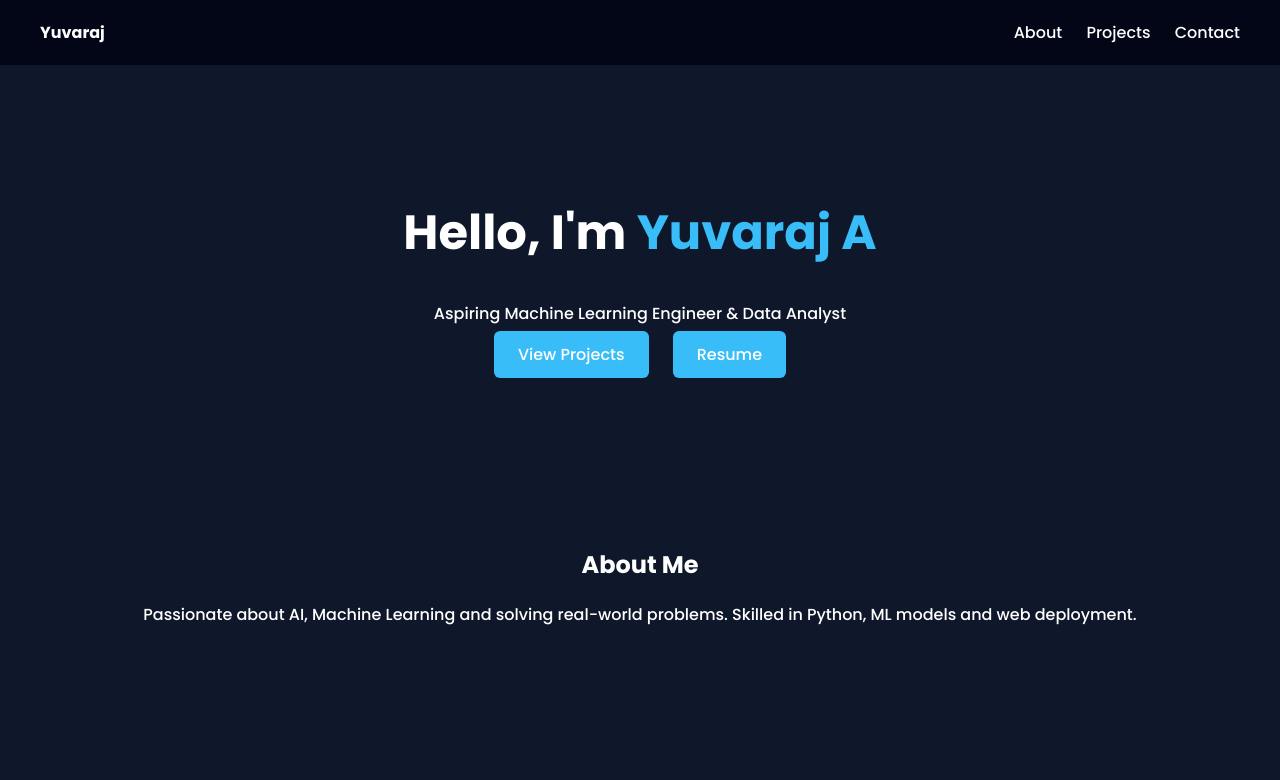
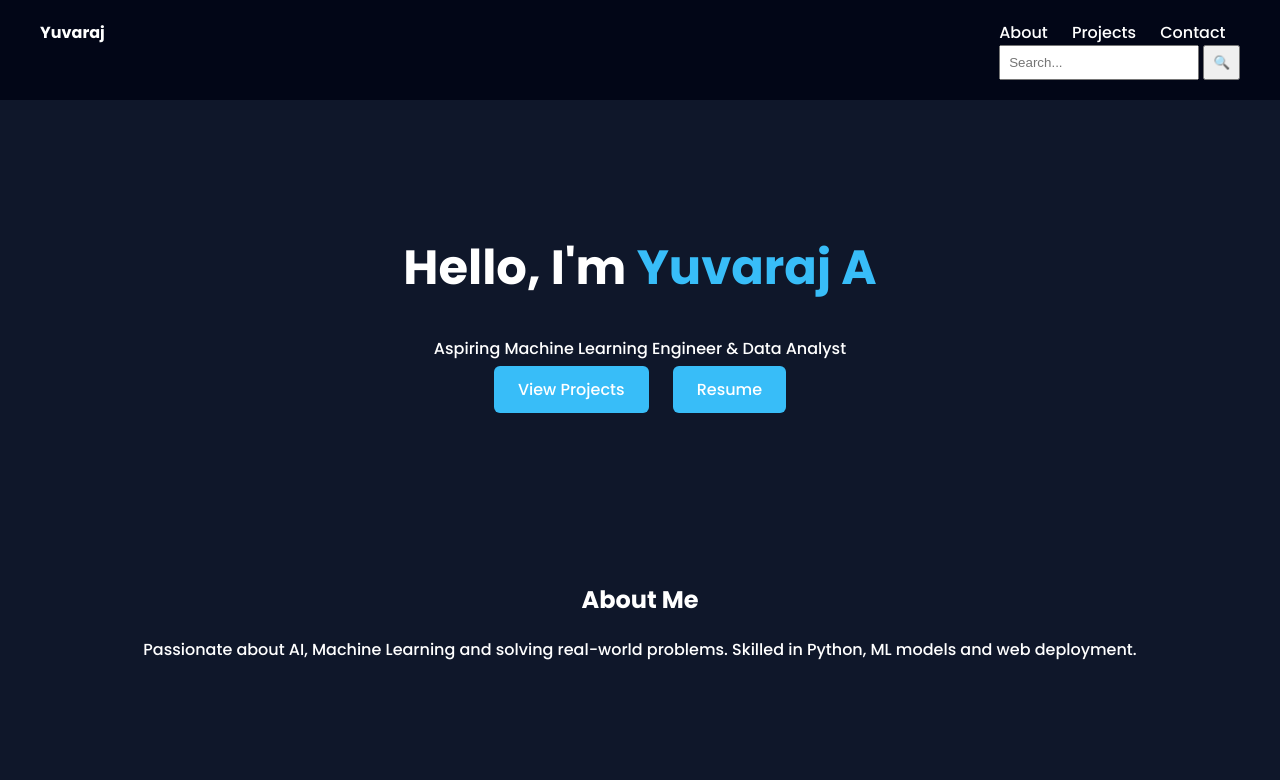
Before and after one commit to yuvimdu2002-sparrow/yuvaraj-portfolio, a plain HTML site: page index.html in a window 1280 px wide. Shown: the top 780 px of the page. Drawn offline with Linux system fonts and the light colour scheme.

Commit message:
Enhance navigation with search form
Added a search form to the navigation bar.

```diff
--- a/index.html
+++ b/index.html
@@ -22,7 +22,7 @@ nav {
   position:sticky;
   top:0;
 }
-nav a {
+nav a,nav form {
   color:white;
   text-decoration:none;
   margin-left:20px;
@@ -92,6 +92,11 @@ footer {
     <a href="#about">About</a>
     <a href="#projects">Projects</a>
     <a href="#contact">Contact</a>
+    <form>
+  <input type="search" placeholder="Search..."
+         style="padding:8px; width:200px;">
+  <button style="padding:8px;">🔍</button>
+    </form>
   </div>
 </nav>
 
```
